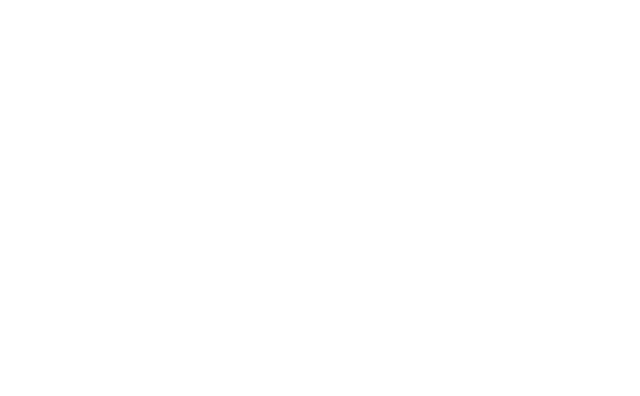
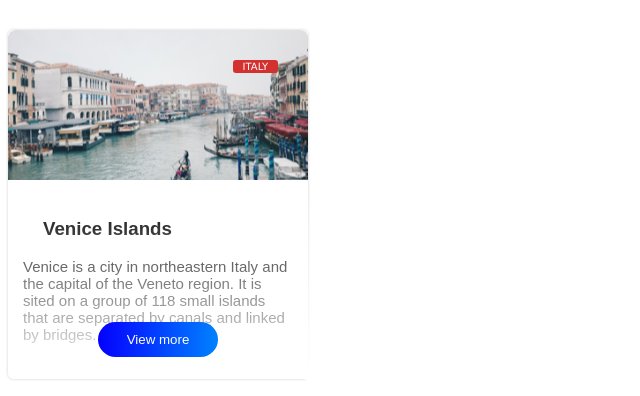
Before and after one commit to SlackEric/Card_Design, a plain HTML site: page index.html in a window 1280 px wide. Shown: the whole page, without its empty margins (0-640 px from the left). Drawn offline with Linux system fonts and the light colour scheme.

Commit message:
Monday Work
Monday Work

```diff
--- a/index.html
+++ b/index.html
@@ -5,8 +5,22 @@
     <meta name="viewport" content="width=device-width, initial-scale=1.0">
     <meta http-equiv="X-UA-Compatible" content="ie=edge">
     <title>Document</title>
+    <link rel="stylesheet" type="text/css" href="/style.css">
 </head>
 <body>
-
+    <div class="card">
+        <div class="card_header">
+            <img class="card_header-image" src="/image/Italy.png" alt="">
+            <span class="card_header-label">ITALY</span>
+        </div>
+        <div class="card_body">
+            <h3 class="card_body-label"> Venice Islands</h3>
+            <p class="card_body-content">
+                Venice is a city in northeastern Italy and the capital of the Veneto region. It is sited on a group of 118 small islands that are separated by canals and linked by bridges.
+            </p>
+            <div class="mask"></div>
+            <button class="card_body-button">View more</button>
+        </div>
+    </div>
 </body>
 </html>
--- /dev/null
+++ b/style.css
@@ -0,0 +1,64 @@
+.card {
+    margin-top: 30px;
+    box-shadow:0 0 3px rgba(0, 0, 0, 0.2);
+    border-radius: 5px;
+    width: 300px;
+}
+
+.card_header{
+    position: relative;
+}
+
+.card_header-image {
+    width: 100%;
+}
+
+.card_header-label {
+    position: absolute;
+    right: 30px;
+    top: 30px;
+    color: white;
+    font-family: 'Lucida Sans Unicode';
+    font-size: 10px;
+    padding: 1px 10px 1px 10px;
+    border-radius: 3px;
+    background-color: rgb(211, 48, 48);
+}
+
+.card_body {
+    position: relative;
+    padding: 10px;
+    height: 170px;
+    margin: 5px;
+}
+
+.card_body-label {
+    margin-left: 20px;
+    font-family: Arial, Helvetica, sans-serif;
+}
+
+.card_body-content {
+    font-family: Arial, Helvetica, sans-serif;
+    font-size: 15px;
+}
+
+.card_body-button {
+    position: absolute;
+    top: 70%;
+    left: 50%;
+    width: 120px;
+    transform: translateX(-50%);
+    border-radius: 25px;
+    color: white;
+    padding: 10px 20px;
+    background: linear-gradient(90deg, rgb(4, 0, 255), rgb(0, 130, 255));
+    border-style: none;
+}
+
+.mask {
+    width: 100%;
+    height: 100%;
+    top: 0;
+    position: absolute;
+    background-image: linear-gradient(180deg, rgba(255,255,255,0), #fff);
+}
```
Also changed, not shown: image/Italy.png (added).
